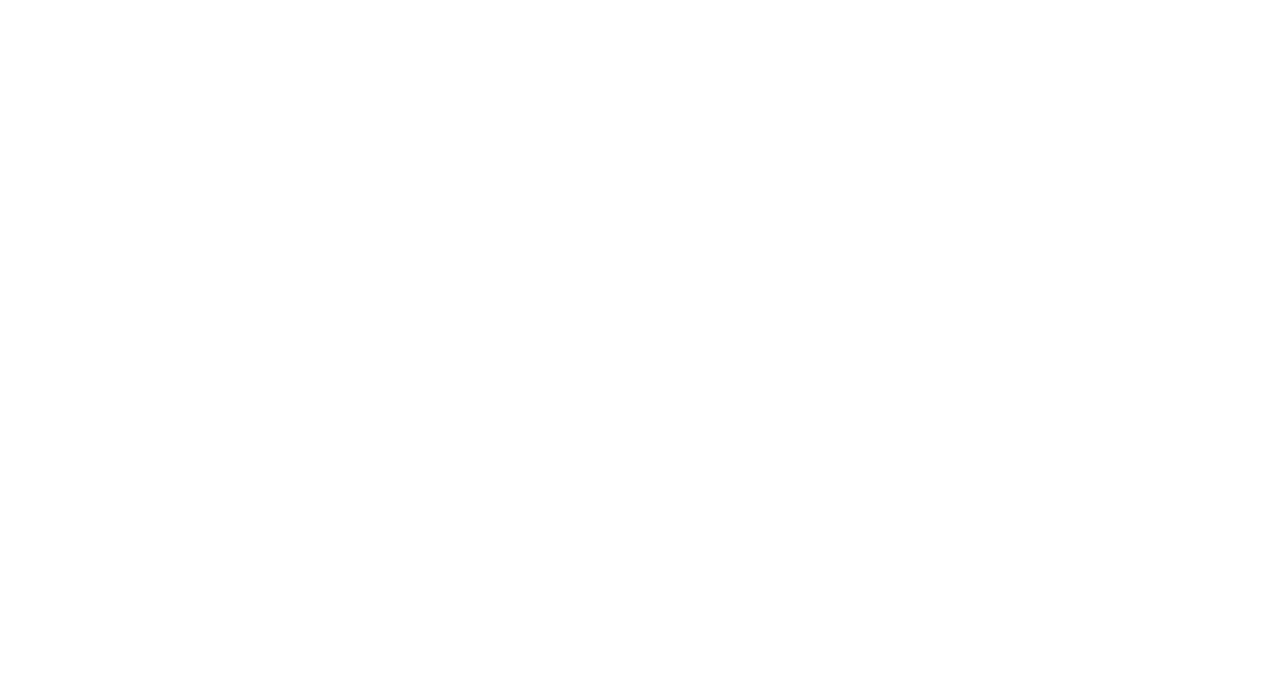
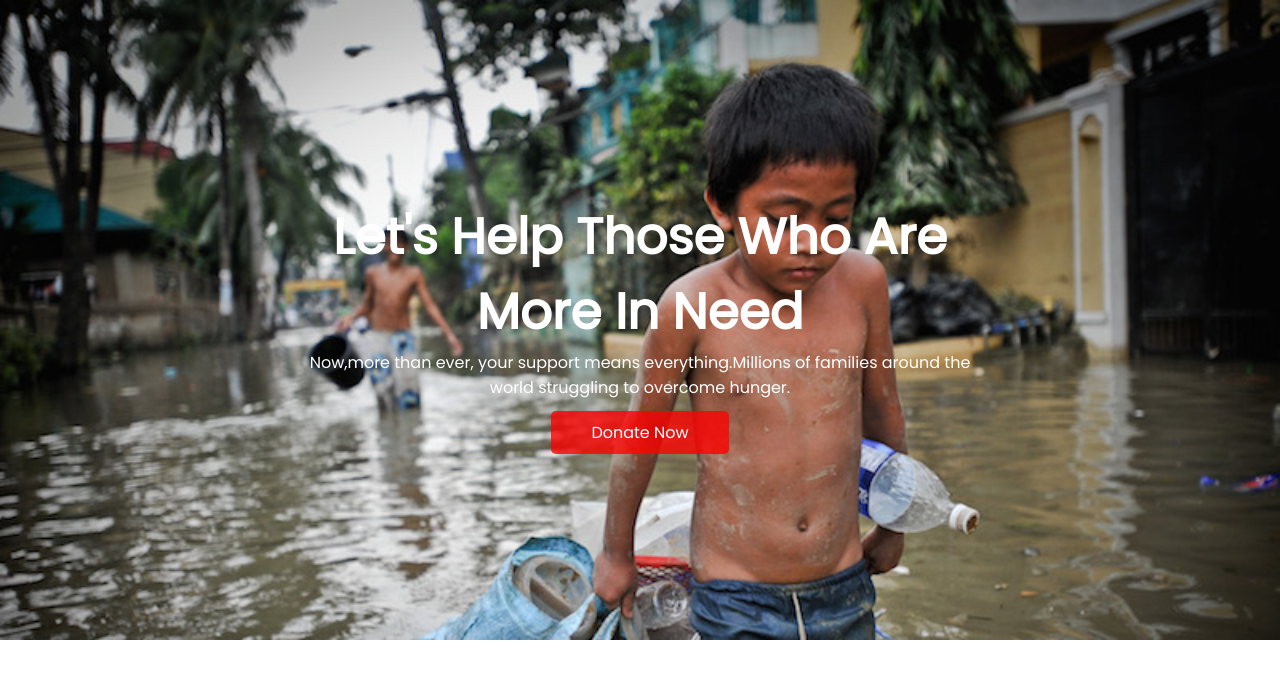
Before and after one commit to ab-sid/first-assignment, a plain HTML site: page index.html in a window 1280 px wide. Drawn offline with Linux system fonts and the light colour scheme.

Commit message:
header added

```diff
--- a/index.html
+++ b/index.html
@@ -5,12 +5,22 @@
     <meta charset="UTF-8">
     <meta http-equiv="X-UA-Compatible" content="IE=edge">
     <meta name="viewport" content="width=device-width, initial-scale=1.0">
-    <title>AB Charity Foudation</title>
+    <title>AB Charity Foundation</title>
+    <link rel="preconnect" href="https://fonts.googleapis.com">
+    <link rel="preconnect" href="https://fonts.gstatic.com" crossorigin>
+    <link href="https://fonts.googleapis.com/css2?family=Poppins&display=swap" rel="stylesheet">
     <link rel="stylesheet" href="style.css">
 </head>
 
 <body>
-
+    <section class="header">
+        <div class="header-text">
+            <h1>Let's Help Those Who Are<br> More In Need</h1>
+            <p>Now,more than ever, your support means everything.Millions of families around the<br> world struggling to
+                overcome hunger.</p>
+            <a class="donate-button" href="#" target="_blank">Donate Now</a>
+        </div>
+    </section>
 </body>
 
 </html>
--- a/style.css
+++ b/style.css
@@ -0,0 +1,40 @@
+* {
+    margin: 0;
+    padding: 0;
+}
+
+body {
+    font-family: 'Poppins', sans-serif;
+}
+
+.header {
+    background-image: url(images/donation9.jpg);
+    background-repeat: no-repeat;
+    background-size: cover;
+    height: 640px;
+
+}
+
+.header-text {
+    text-align: center;
+    padding-top: 200px;
+}
+
+.header-text h1 {
+    color: white;
+    font-size: 50px;
+    font-weight: 700;
+}
+
+.header-text p {
+    color: white;
+    margin-bottom: 20px;
+}
+
+.donate-button {
+    text-decoration: none;
+    background-color: rgba(255, 0, 0, 0.782);
+    color: white;
+    padding: 10px 40px;
+    border-radius: 5px;
+}
```
Also changed, not shown: images/donation0.jpg (added), images/donation1.jpg (added), images/donation10.jpg (added), images/donation11.jpg (added), images/donation13.jpg (added), images/donation14.webp (added), images/donation2.jpg (added), images/donation4.jpg (added), images/donation5.jpg (added), images/donation6.jpg (added), images/donation7.jpg (added), images/donation8.jpg (added), images/donation9.jpg (added), 2 other files.
